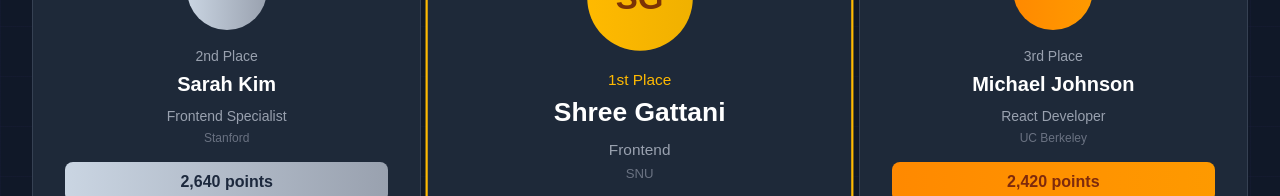
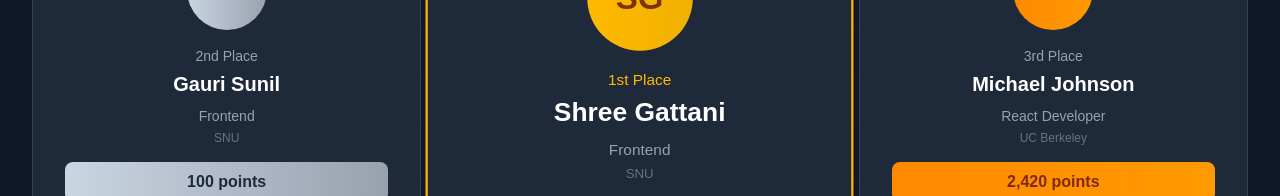
Before and after one commit to ACM-W-Shiv-Nadar-University/levelup, a Next.js app: page /leaderboard in a window 1280 px wide. Shown: the part 424-620 px from the top of the page. Built offline with nearby package versions, Linux system fonts and the light colour scheme; no server answers.

Commit message:
Update page.js - test 2

```diff
--- a/src/app/leaderboard/page.js
+++ b/src/app/leaderboard/page.js
@@ -26,15 +26,14 @@ export default function Leaderboard() {
     },
     {
       rank: 2,
-      name: "Sarah Kim",
-      points: 2640,
-      level: "Frontend Specialist",
-      projects: 10,
-      avatar: "SK",
-      streak: 32,
+      name: "Gauri Sunil",
+      points: 100,
+      level: "Frontend",
+      projects: 1,
+      avatar: "GS",
+      streak: 1,
       category: "frontend",
-      institution: "Stanford",
-      github: "sarah-frontend"
+      institution: "SNU",
     },
     {
       rank: 3,
```
